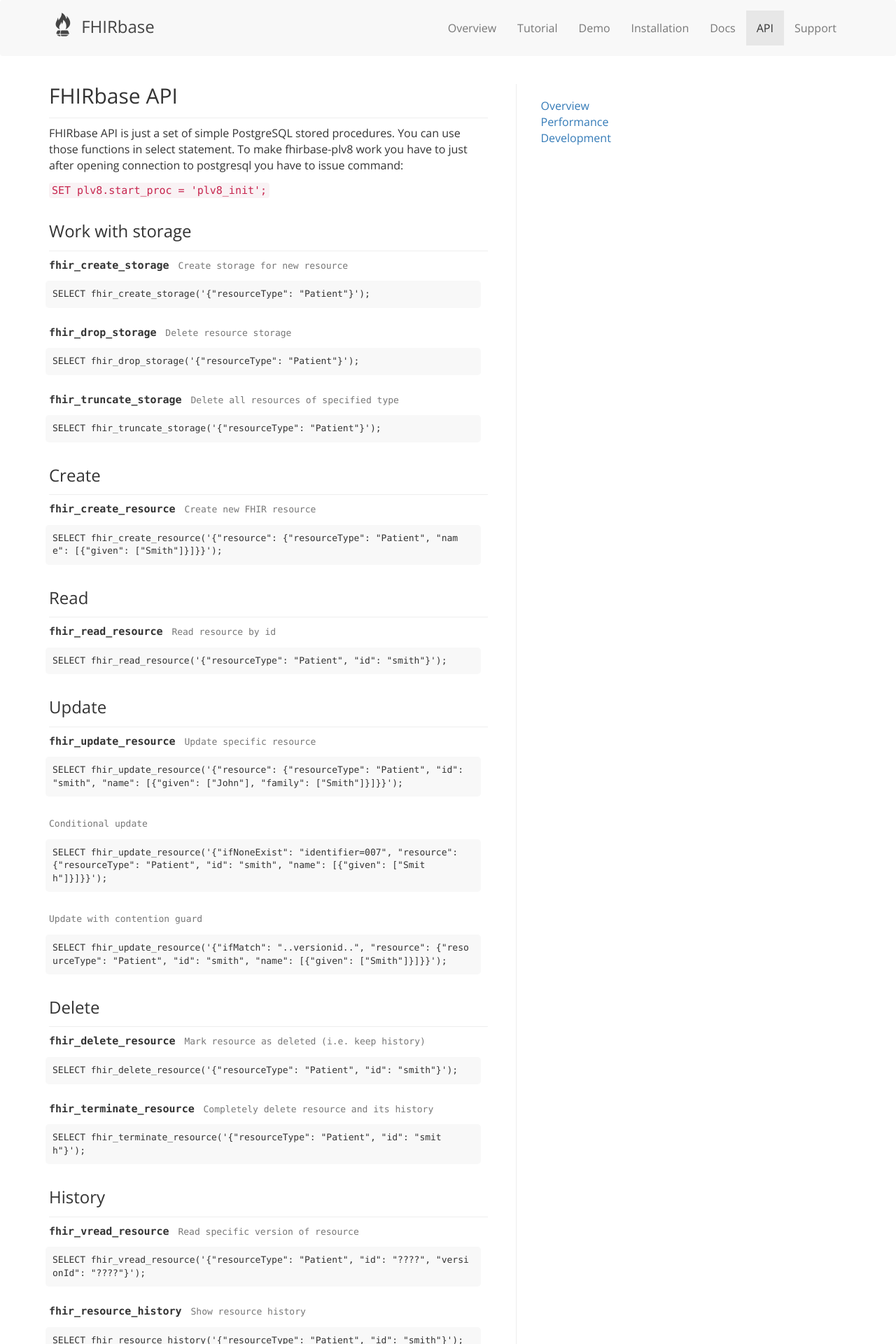
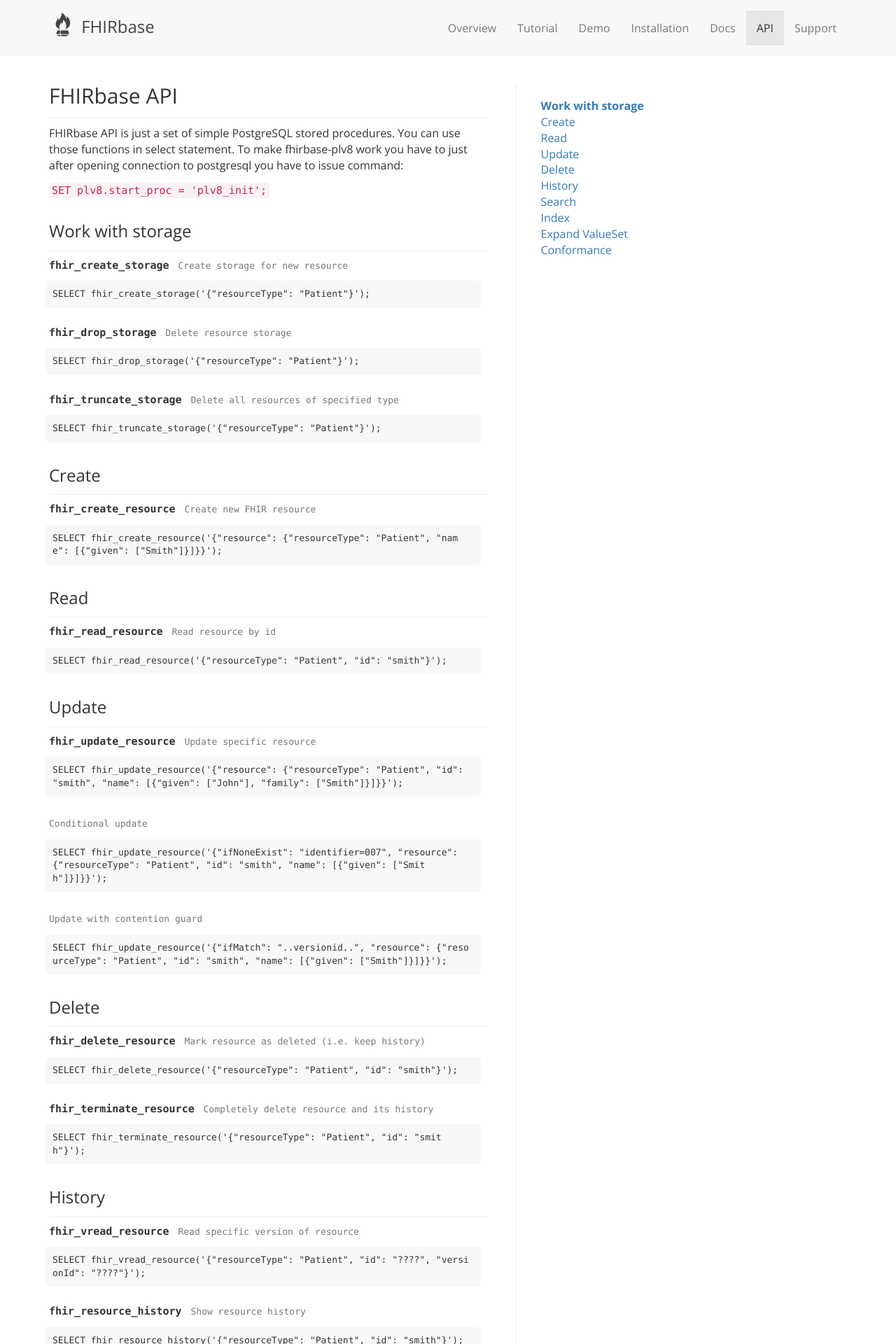
Before and after one commit to fhirbase/fhirbase.github.io, a Jekyll site: the page built from api.html, in a window 1280 px wide. Shown: the top 1920 px of the page at 70% size. Built offline with Jekyll 4.4.1, drawn with Linux system fonts in a browser that asks for light colours; nearby versions of some CDN libraries.

Commit message:
add navigation

```diff
--- a/api.html
+++ b/api.html
@@ -268,9 +268,16 @@
   </div>
   <div class="col-md-3 sub-nav">
     <ul class="subnav-list list-unstyled" id="nav">
-      {% for instruction in docs %}
-      <li {% if instruction.order == 1 %}class="current"{% endif %}><a href="#{{instruction.id}}">{{instruction.title}}</a></li>
-      {% endfor %}
+      <li><a href="#storage">Work with storage</a></li>
+      <li><a href="#create">Create</a></li>
+      <li><a href="#read">Read</a></li>
+      <li><a href="#update">Update</a></li>
+      <li><a href="#delete">Delete</a></li>
+      <li><a href="#history">History</a></li>
+      <li><a href="#search">Search</a></li>
+      <li><a href="#index">Index</a></li>
+      <li><a href="#expand">Expand ValueSet</a></li>
+      <li><a href="#conformance">Conformance</a></li>
     </ul>
   </div>
 </div>
```
Also changed, not shown: Gemfile.lock, 1 other file.
